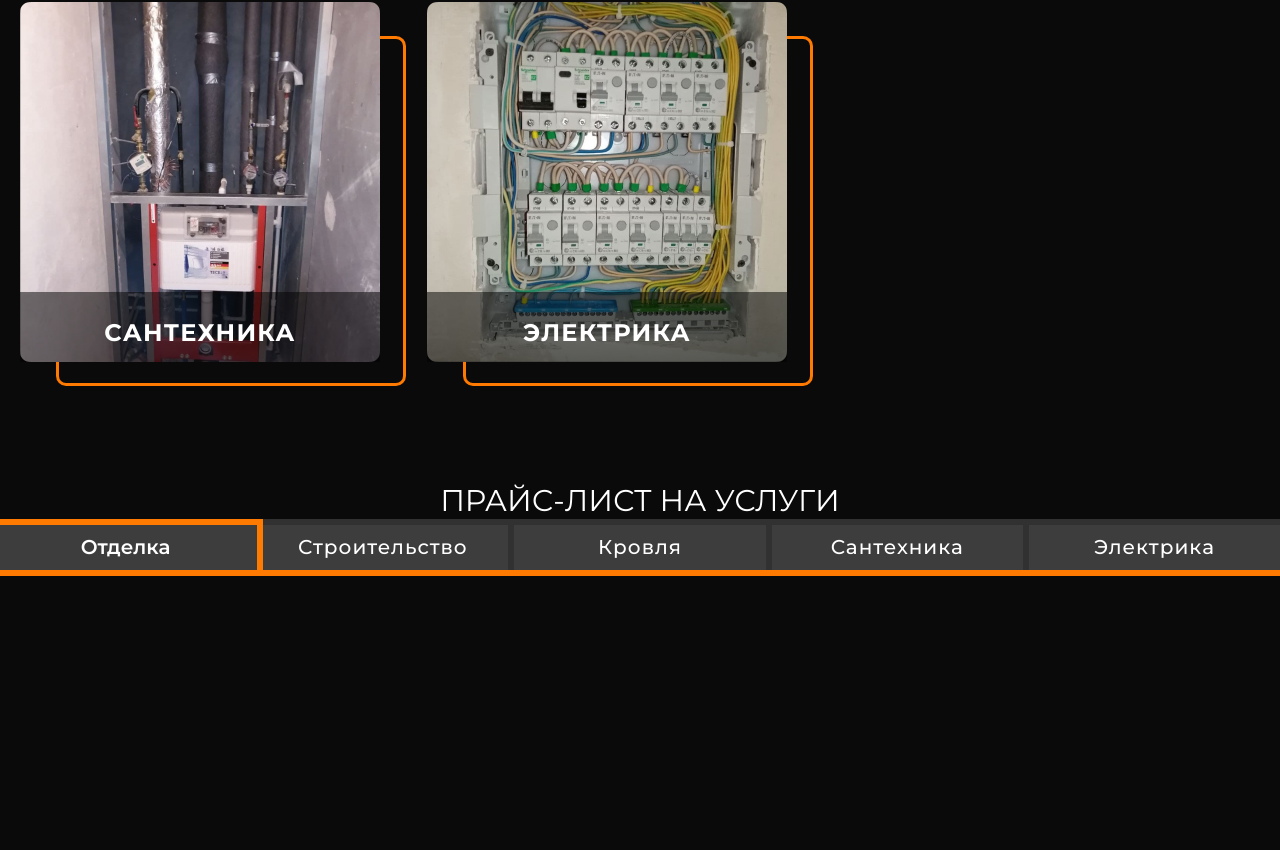
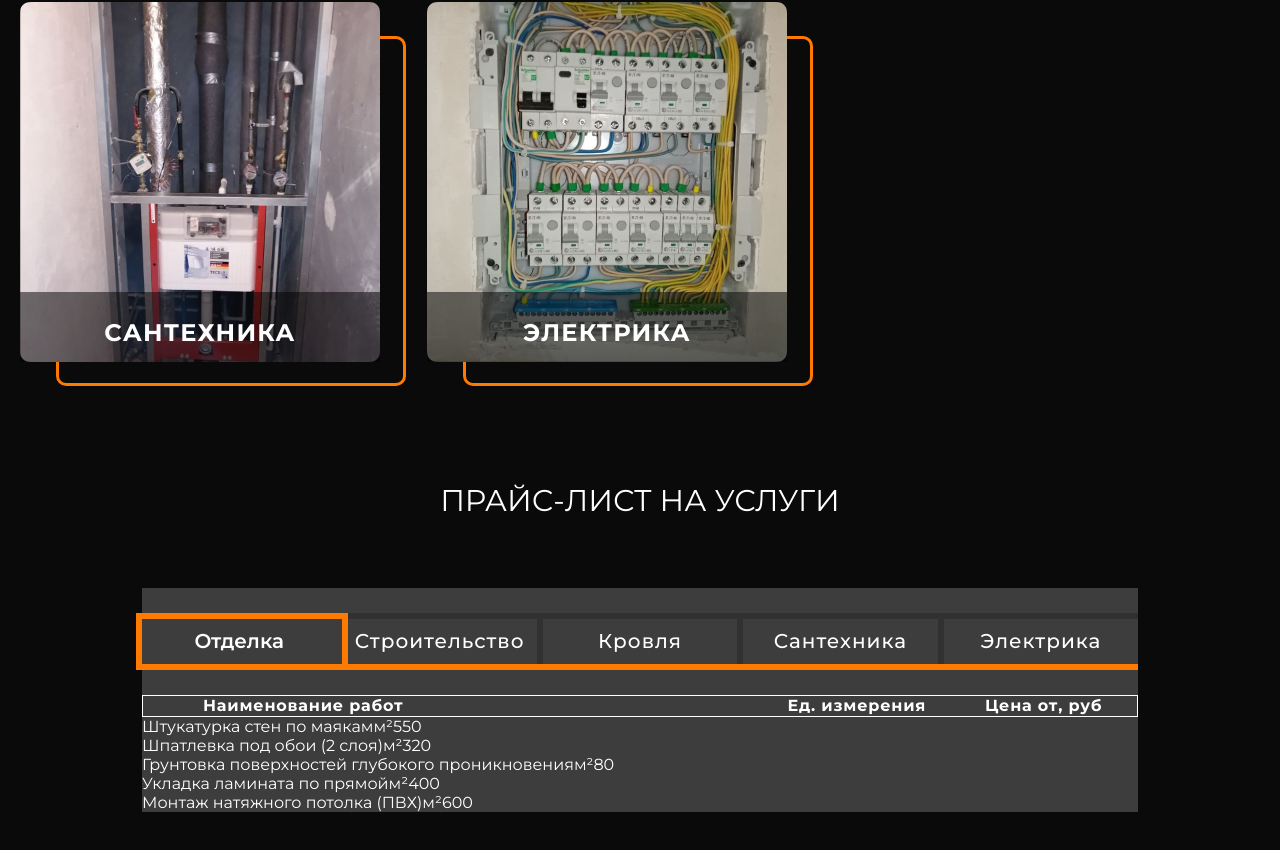
Before and after one commit to 34admal/Portfolio, a React (Create React App) app in the folder homel_build_site/: page / in a window 1280 px wide. Shown: the part 5041-5891 px from the top of the page. Before the commit the page ends 5713 px from the top, so only its background shows below. Built offline with nearby package versions, Linux system fonts and the light colour scheme.

Commit message:
feat: restore mainWrapper container and implement dynamic table data rendering

```diff
--- a/homel_build_site/src/components/PriceComponent/PriceComponent.jsx
+++ b/homel_build_site/src/components/PriceComponent/PriceComponent.jsx
@@ -10,6 +10,9 @@ export const PriceComponent = () => {
     <section className={css.section}>
       <span className={css.title}>Прайс-лист на услуги</span>
 
+      {/* Возвращаем главный мега-контейнер */}
+      <div className={css.mainWrapper}>
+
         <div className={css.tabContainer}>
           {categories.map((category) => (
             <span
@@ -21,10 +24,27 @@ export const PriceComponent = () => {
             </span>
           ))}
         </div>
+
+        <div className={css.tableHeader}>
+          <span className={css.headerCell}>Наименование работ</span>
+          <span className={css.headerCell}>Ед. измерения</span>
+          <span className={css.headerCell}>Цена от, руб</span>
+        </div>
+
+        {/* Список строк таблицы на основе активного таба */}
+        <div className={css.tableBody}>
+          {priceData[activeTab].map((row) => (
+            <div key={row.id} className={css.tableRow}>
+              <span className={css.rowCell}>{row.name}</span>
+              <span className={css.rowCell}>{row.unit}</span>
+              <span className={css.rowCell}>{row.price}</span>
+            </div>
+          ))}
+        </div>
+
+      </div>
     </section>
   );
 };
 
-
-
 export default PriceComponent;
--- a/homel_build_site/src/components/PriceComponent/PriceComponent.module.css
+++ b/homel_build_site/src/components/PriceComponent/PriceComponent.module.css
@@ -7,7 +7,9 @@
   margin: 69px auto 0 auto;
   background-color: rgba(61, 61, 61, 1);
   box-sizing: border-box;
+  padding-top: 25px;
 }
+
 
 .title {
   display: block;
@@ -72,3 +74,34 @@
   border-left: 6px solid transparent;
   margin-left: -6px;
 }
+
+
+.tableHeader {
+  display: flex;
+  width: 100%;
+  margin-top: 25px;
+  box-sizing: border-box;
+  background-color: rgba(61, 61, 61, 1);
+  border: 1px solid rgba(255, 255, 255, 1);
+}
+
+.headerCell {
+  display: flex;
+  align-items: center;
+  font-size: 16px;
+  font-weight: 700;
+  line-height: 20px;
+  letter-spacing: 0.05em;
+  color: #FFFFFF;
+  box-sizing: border-box;
+}
+
+.headerCell:nth-child(1) { flex: 3; justify-content: flex-start; padding-left: 20px; }
+.headerCell:nth-child(2) { flex: 1; justify-content: center; }
+.headerCell:nth-child(3) { flex: 1; justify-content: center; }
+
+.headerCell:nth-child(1) {
+  flex: 3;
+  justify-content: flex-start;
+  padding-left: 60px;
+}
```
Lines whose indentation alone changed are shown as unchanged.
